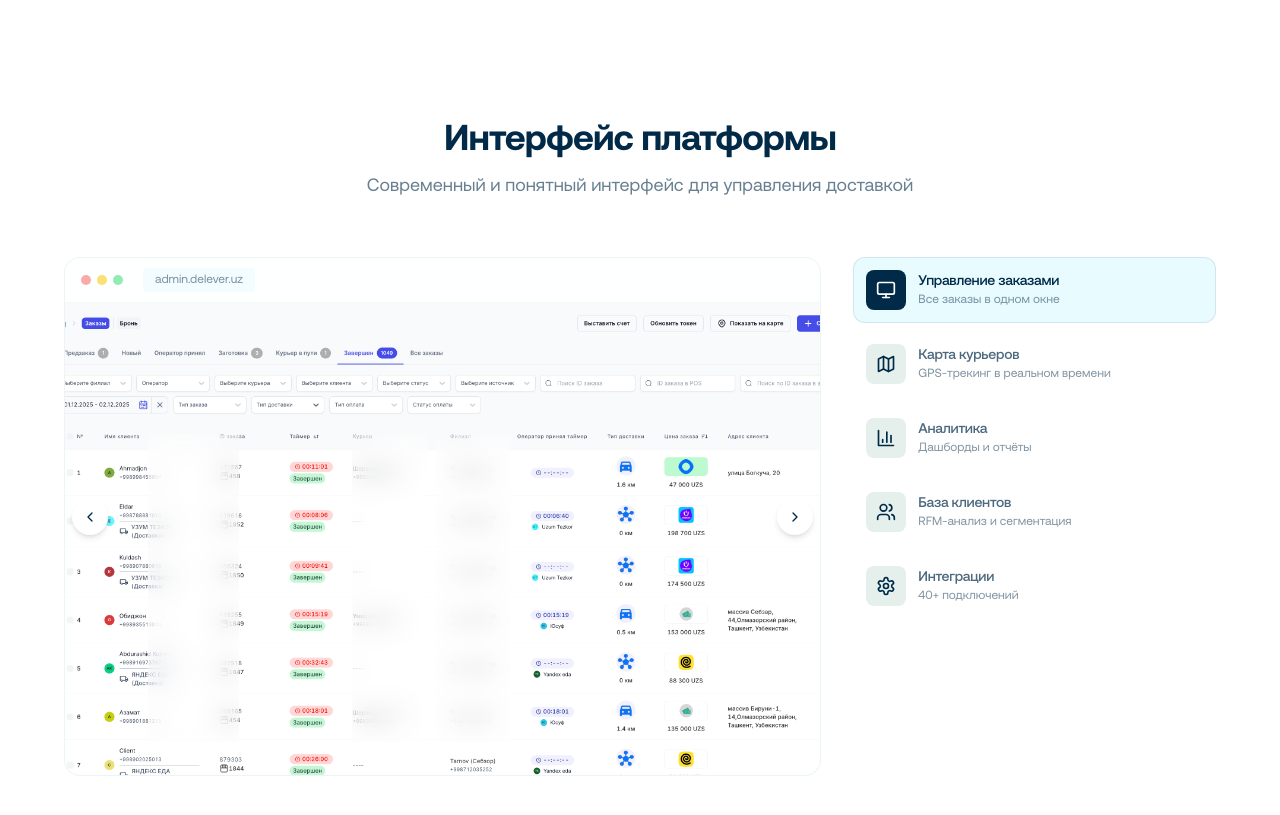
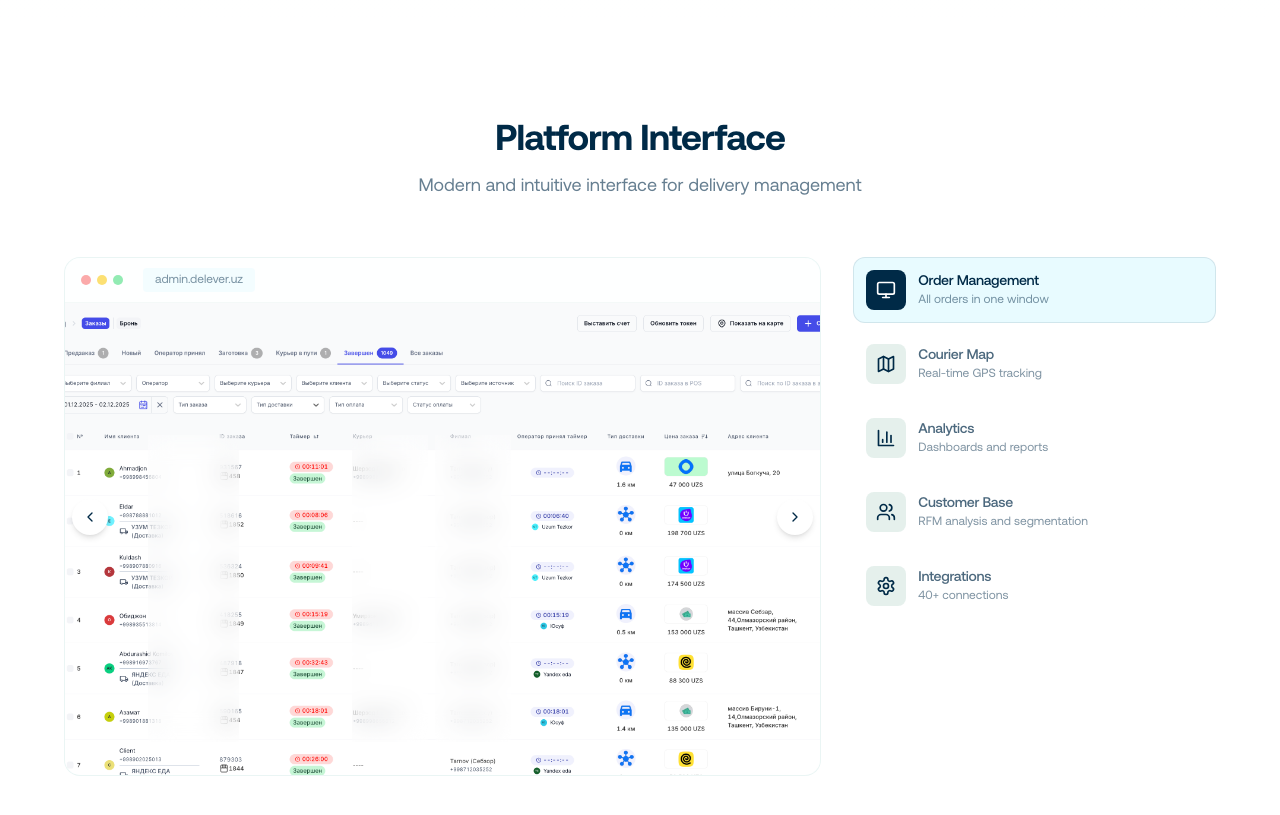
Before and after one commit to faxryuk-commits/delever-io, a React (Vite) app: page / in a window 1280 px wide. Shown: the part 1740-2555 px from the top of the page. Built offline with nearby package versions, Linux system fonts and the light colour scheme.

Commit message:
feat: полная интернационализация - все компоненты переведены (RU/EN)

```diff
--- a/src/components/home/ProductScreenshots.tsx
+++ b/src/components/home/ProductScreenshots.tsx
@@ -1,6 +1,7 @@
 import { useState } from 'react'
 import { motion, AnimatePresence } from 'framer-motion'
 import { ChevronLeft, ChevronRight, Monitor, Map, BarChart3, Users, Settings } from 'lucide-react'
+import { useLocale } from '@/i18n/LocaleContext'
 
 // Области для размытия (в процентах от размера изображения)
 const blurAreas: Record<string, { top: string; left: string; width: string; height: string }[]> = {
@@ -24,50 +25,51 @@ const blurAreas: Record<string, { top: string; left: string; width: string; heig
   integrations: [],
 }
 
+export function ProductScreenshots() {
+  const [activeIndex, setActiveIndex] = useState(0)
+  const [imageError, setImageError] = useState<Record<string, boolean>>({})
+  const { t } = useLocale()
+
   const screenshots = [
     {
       id: 'orders',
-    title: 'Управление заказами',
-    description: 'Все заказы в одном окне',
+      titleKey: 'screenshots.orders',
+      descKey: 'screenshots.ordersDesc',
       icon: Monitor,
       image: '/screenshots/orders.png',
     },
     {
       id: 'map',
-    title: 'Карта курьеров',
-    description: 'GPS-трекинг в реальном времени',
+      titleKey: 'screenshots.map',
+      descKey: 'screenshots.mapDesc',
       icon: Map,
       image: '/screenshots/map.png',
     },
     {
       id: 'dashboard',
-    title: 'Аналитика',
-    description: 'Дашборды и отчёты',
+      titleKey: 'screenshots.dashboard',
+      descKey: 'screenshots.dashboardDesc',
       icon: BarChart3,
       image: '/screenshots/dashboard.png',
     },
     {
       id: 'customers',
-    title: 'База клиентов',
-    description: 'RFM-анализ и сегментация',
+      titleKey: 'screenshots.customers',
+      descKey: 'screenshots.customersDesc',
       icon: Users,
       image: '/screenshots/customers.png',
     },
     {
       id: 'integrations',
-    title: 'Интеграции',
-    description: '40+ подключений',
+      titleKey: 'screenshots.integrations',
+      descKey: 'screenshots.integrationsDesc',
       icon: Settings,
       image: '/screenshots/integrations.png',
     },
   ]
 
-export function ProductScreenshots() {
-  const [activeIndex, setActiveIndex] = useState(0)
-  const [imageError, setImageError] = useState<Record<string, boolean>>({})
   const activeScreen = screenshots[activeIndex]
   const Icon = activeScreen.icon
-  const areas = blurAreas[activeScreen.id] || []
 
   const nextSlide = () => {
     setActiveIndex((prev) => (prev + 1) % screenshots.length)
@@ -87,10 +89,10 @@ export function ProductScreenshots() {
         {/* Header */}
         <div className="text-center mb-10 lg:mb-14">
           <h2 className="text-3xl lg:text-4xl font-bold text-brand-darkBlue mb-3 tracking-tight">
-            Интерфейс платформы
+            {t('screenshots.title')}
           </h2>
           <p className="text-base lg:text-lg text-brand-darkBlue/60 max-w-xl mx-auto">
-            Современный и понятный интерфейс для управления доставкой
+            {t('screenshots.subtitle')}
           </p>
         </div>
 
@@ -121,20 +123,20 @@ export function ProductScreenshots() {
                   </div>
                 </div>
 
-                {/* Content with blur overlays */}
+                {/* Content */}
                 <div className="aspect-[16/10] bg-gradient-to-br from-brand-lightBlue/20 to-brand-lightTeal/10 relative">
                   {!imageError[activeScreen.id] ? (
                     <>
                       <img
                         src={activeScreen.image}
-                        alt={activeScreen.title}
+                        alt={t(activeScreen.titleKey)}
                         className="w-full h-full object-cover object-top"
                         onError={() => handleImageError(activeScreen.id)}
                       />
-                      {/* Blur overlays for phone numbers */}
-                      {areas.map((area, idx) => (
+                      {/* Blur overlays */}
+                      {blurAreas[activeScreen.id]?.map((area, areaIdx) => (
                         <div
-                          key={idx}
+                          key={areaIdx}
                           className="absolute backdrop-blur-md bg-white/30"
                           style={{
                             top: area.top,
@@ -151,10 +153,10 @@ export function ProductScreenshots() {
                         <Icon className="w-8 h-8" />
                       </div>
                       <h3 className="text-xl font-semibold text-brand-darkBlue mb-2">
-                        {activeScreen.title}
+                        {t(activeScreen.titleKey)}
                       </h3>
                       <p className="text-brand-darkBlue/60 text-center text-sm">
-                        {activeScreen.description}
+                        {t(activeScreen.descKey)}
                       </p>
                     </div>
                   )}
@@ -200,10 +202,10 @@ export function ProductScreenshots() {
                   </div>
                   <div className="flex-1 min-w-0">
                     <h4 className={`font-medium text-sm ${isActive ? 'text-brand-darkBlue' : 'text-brand-darkBlue/70'}`}>
-                      {screen.title}
+                      {t(screen.titleKey)}
                     </h4>
                     <p className="text-xs text-brand-darkBlue/50 truncate">
-                      {screen.description}
+                      {t(screen.descKey)}
                     </p>
                   </div>
                 </button>
--- a/src/i18n/translations.ts
+++ b/src/i18n/translations.ts
@@ -272,6 +272,20 @@ export const translations: Record<Language, Record<string, string>> = {
 
     // Clients Component
     'clients.title': 'Нам доверяют',
+
+    // Product Screenshots Component
+    'screenshots.title': 'Интерфейс платформы',
+    'screenshots.subtitle': 'Современный и понятный интерфейс для управления доставкой',
+    'screenshots.orders': 'Управление заказами',
+    'screenshots.ordersDesc': 'Все заказы в одном окне',
+    'screenshots.map': 'Карта курьеров',
+    'screenshots.mapDesc': 'GPS-трекинг в реальном времени',
+    'screenshots.dashboard': 'Аналитика',
+    'screenshots.dashboardDesc': 'Дашборды и отчёты',
+    'screenshots.customers': 'База клиентов',
+    'screenshots.customersDesc': 'RFM-анализ и сегментация',
+    'screenshots.integrations': 'Интеграции',
+    'screenshots.integrationsDesc': '40+ подключений',
 
     // WhiteLabel Page
     'whitelabel.badge': 'Ваш бренд',
@@ -796,6 +810,20 @@ export const translations: Record<Language, Record<string, string>> = {
 
     // Clients Component
     'clients.title': 'Trusted By',
+
+    // Product Screenshots Component
+    'screenshots.title': 'Platform Interface',
+    'screenshots.subtitle': 'Modern and intuitive interface for delivery management',
+    'screenshots.orders': 'Order Management',
+    'screenshots.ordersDesc': 'All orders in one window',
+    'screenshots.map': 'Courier Map',
+    'screenshots.mapDesc': 'Real-time GPS tracking',
+    'screenshots.dashboard': 'Analytics',
+    'screenshots.dashboardDesc': 'Dashboards and reports',
+    'screenshots.customers': 'Customer Base',
+    'screenshots.customersDesc': 'RFM analysis and segmentation',
+    'screenshots.integrations': 'Integrations',
+    'screenshots.integrationsDesc': '40+ connections',
 
     // WhiteLabel Page
     'whitelabel.badge': 'Your Brand',
```
Lines whose indentation alone changed are shown as unchanged.
